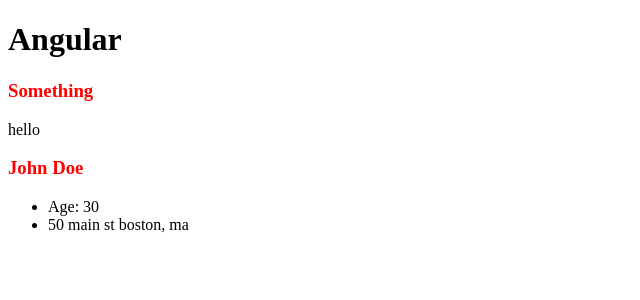
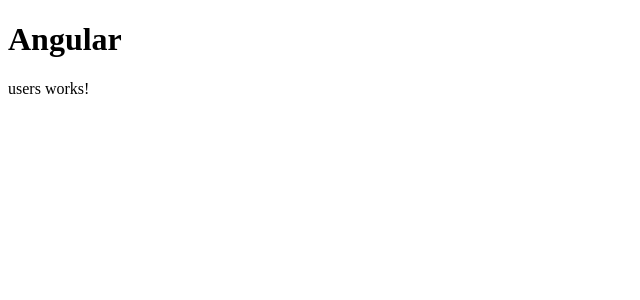
Before and after one commit to jonahyun/angularFB, an Angular app: page / in a window 1280 px wide. Shown: the top 300 px of the page, without its empty margins (0-640 px from the left). Built offline with nearby package versions, Linux system fonts and the light colour scheme.

Commit message:
lesson on using cli to generate components, ngOnInit

```diff
--- a/src/app/app.component.html
+++ b/src/app/app.component.html
@@ -1,2 +1,3 @@
 <h1>Angular</h1>
-<app-user></app-user>
+<!-- <app-user></app-user> -->
+<app-users></app-users>
--- a/src/app/app.module.ts
+++ b/src/app/app.module.ts
@@ -3,10 +3,11 @@
 
 import { AppComponent } from './app.component';
 import { UserComponent } from './components/user/user.component';
+import { UsersComponent } from './components/users/users.component';
 
 @NgModule({
   declarations: [
-    AppComponent, UserComponent
+    AppComponent, UserComponent, UsersComponent
   ],
   imports: [
     BrowserModule
--- a/src/app/components/user/user.component.ts
+++ b/src/app/components/user/user.component.ts
@@ -1,4 +1,4 @@
-import { Component } from '@angular/core';
+import { Component, OnInit } from '@angular/core';
 import { User } from '../../models/User'
 
 @Component({
@@ -7,13 +7,18 @@
     styleUrls: ['./user.component.css'],
 })
 
-export class UserComponent {
+export class UserComponent implements OnInit {
     // Properties
     user: User;
 
 
     // Methods
     constructor() {
+
+
+    }
+
+    ngOnInit() {
         this.user = {
             firstName: 'John',
             lastName: 'Doe',
@@ -24,7 +29,6 @@
                 state: 'ma'
             }
         }
-
     }
 
 
--- /dev/null
+++ b/src/app/components/users/users.component.html
@@ -0,0 +1,3 @@
+<p>
+  users works!
+</p>
--- /dev/null
+++ b/src/app/components/users/users.component.ts
@@ -0,0 +1,16 @@
+import { Component, OnInit } from '@angular/core';
+
+@Component({
+  selector: 'app-users',
+  templateUrl: './users.component.html',
+  styleUrls: ['./users.component.css']
+})
+export class UsersComponent implements OnInit {
+
+  constructor() { }
+
+  ngOnInit() {
+    console.log('test me');
+  }
+
+}
```
Also changed, not shown: src/app/components/users/users.component.css (added).
